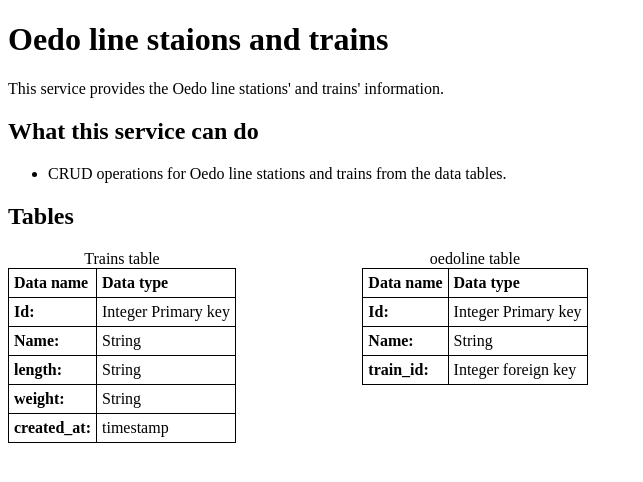
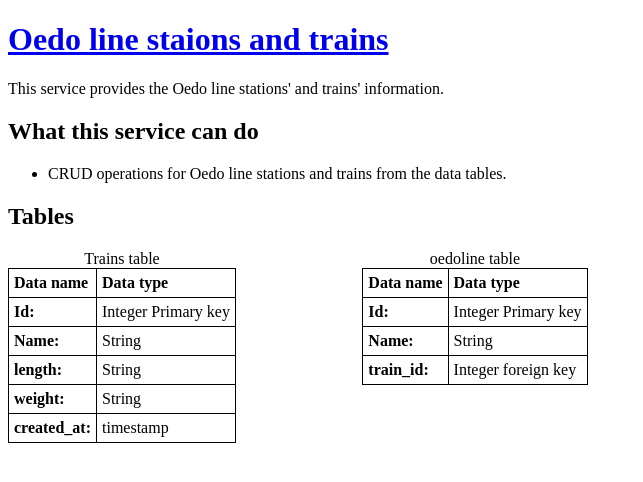
Before and after one commit to morita657/Score-Tracker, a website: page public/index.html in a window 1280 px wide. Shown: the whole page, without its empty margins (0-643 px from the left). Drawn offline with Linux system fonts and the light colour scheme.

Commit message:
Add link to the respository

```diff
--- a/public/index.html
+++ b/public/index.html
@@ -10,7 +10,9 @@
 </head>
 
 <body>
-    <h1>Oedo line staions and trains</h1>
+    <h1>
+        <a href="https://github.com/morita657/Score-Tracker" target="_blank">Oedo line staions and trains</a>
+    </h1>
     <p>This service provides the Oedo line stations' and trains' information.</p>
     <h2>What this service can do</h2>
     <ul>
```
